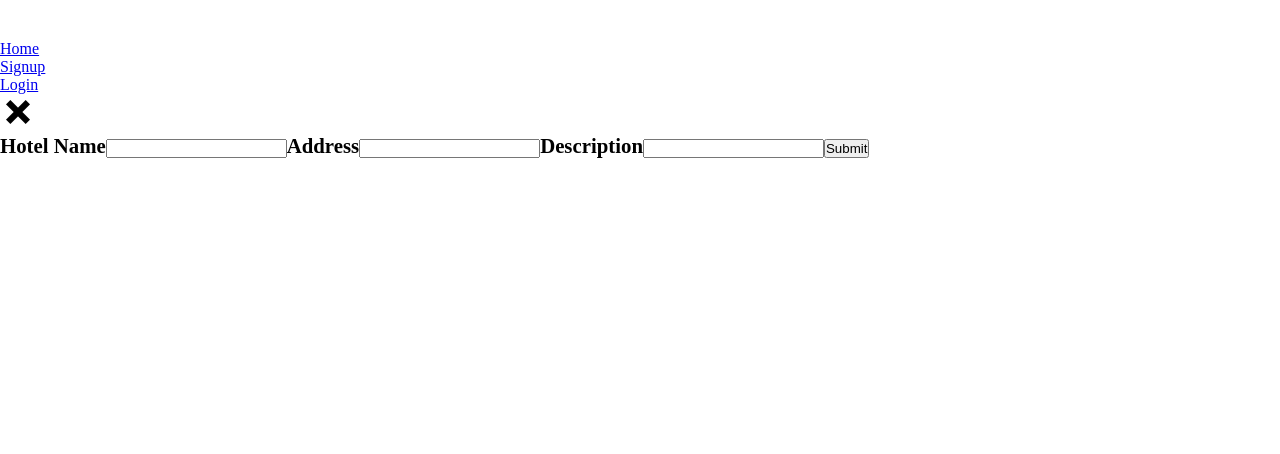
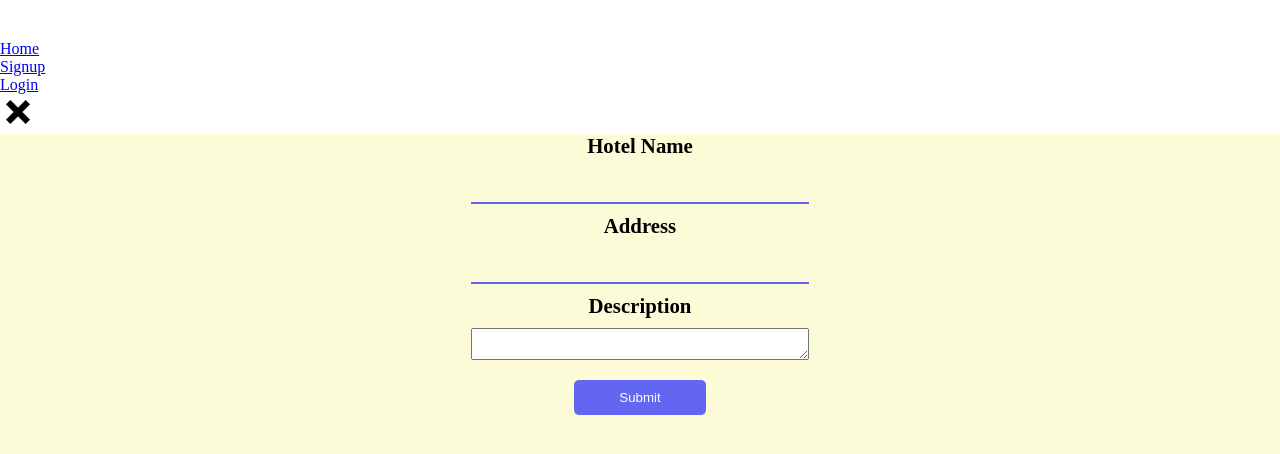
Before and after one commit to Bojan227/hotel-review-frontend, a React (Vite) app: page /edit/1 in a window 1280 px wide. Shown: the top 454 px of the page. Built offline with nearby package versions, Linux system fonts and the light colour scheme; no server answers.

Commit message:
Mobile friendly design for the forms

```diff
--- a/src/components/CreateHotelForm.tsx
+++ b/src/components/CreateHotelForm.tsx
@@ -20,27 +20,23 @@ export default function CreateHotelForm() {
   };
 
   return (
-    <form onSubmit={handleSubmit}>
-      <label htmlFor="hotelName">
-        Hotel Name
+    <form onSubmit={handleSubmit} className="main-form">
+      <div>
+        {files && <img src={URL.createObjectURL(files[0])} />}
+        <label htmlFor="hotelName">Hotel Name</label>
         <InputField
           type="text"
           value={hotelName}
           onChange={(hotelName) => setHotelName(hotelName)}
         />
-      </label>
-      <label htmlFor="address">
-        Address
+        <label htmlFor="address">Address</label>
         <InputField
           type="text"
           value={address}
           onChange={(address) => setAddress(address)}
         />
-      </label>
-      <label htmlFor="description">
-        Description
+        <label htmlFor="description">Description</label>
         <textarea value={text} onChange={(e) => setText(e.target.value)} />
-      </label>
         <input
           onChange={(e) => e.target.files && setFiles([...e.target.files])}
           type="file"
@@ -50,13 +46,14 @@ export default function CreateHotelForm() {
         <label htmlFor="actual-btn">Choose File</label>
 
         <AddButton
-        className="add-hotel-btn"
+          className="primary-btn"
           disabled={!text || !address || !hotelName || !files ? true : false}
         >
           Add Hotel
         </AddButton>
-      {files && <img src={URL.createObjectURL(files[0])} />}
+
         {message && <Navigate to="/" />}
+      </div>
     </form>
   );
 }
--- a/src/components/feed/EditForm.tsx
+++ b/src/components/feed/EditForm.tsx
@@ -2,6 +2,7 @@ import InputField from '../InputField';
 import useEditHotelDetails from '../../hooks/useEditHotelDetails';
 import React from 'react';
 import { Navigate, useParams } from 'react-router-dom';
+import { PrimaryButton } from '../buttons/PrimaryButton';
 
 interface EditFormProps {
   address: string;
@@ -29,34 +30,25 @@ export default function EditForm({
   };
 
   return (
-    <form onSubmit={handleSubmit}>
-      <label htmlFor="hotelName">
-        Hotel Name
+    <form onSubmit={handleSubmit} className="edit-form">
+      <label htmlFor="hotelName">Hotel Name</label>
       <InputField
         type="hotelName"
         value={hotelName}
         onChange={(hotelName) => setHotelName(hotelName)}
       />
-      </label>
-      <label htmlFor="address">
-        Address
+      <label htmlFor="address">Address</label>
       <InputField
         type="address"
         value={address}
         onChange={(address) => setAddress(address)}
       />
-      </label>
-      <label htmlFor="text">
-        Description
-        <InputField
-          type="text"
-          value={text}
-          onChange={(text) => setText(text)}
-        />
-      </label>
+      <label htmlFor="text">Description</label>
+      <textarea value={text} onChange={(e) => setText(e.target.value)} />
+
       {error}
       {message && <Navigate to="/" />}
-      <button>Submit</button>
+      <PrimaryButton disabled={false}>Submit</PrimaryButton>
     </form>
   );
 }
--- a/src/components/feed/feed.css
+++ b/src/components/feed/feed.css
@@ -1,3 +1,35 @@
+.edit-container {
+  background-color: #fcfbd8;
+  min-height: 100vh;
+  display: flex;
+  flex-direction: column;
+  align-items: center;
+  gap: 35px;
+}
+.edit-container > img {
+  width: 100%;
+}
+
+.edit-form {
+  display: flex;
+  flex-direction: column;
+  align-items: center;
+  min-height: 100vh;
+  gap: 10px;
+}
+.edit-form > input {
+  padding: 5px 35px;
+  outline: none;
+  border: none;
+  background-color: inherit;
+  border-bottom: 2px solid #6366f1;
+  font-size: 1.3rem;
+  color: black;
+}
+.edit-form > textarea {
+  width: 100%;
+}
+
 @media (max-width: 660px) {
   .hotel-container {
     background-color: #fcfbd8;
--- a/src/index.css
+++ b/src/index.css
@@ -3,6 +3,7 @@
   margin: 0;
   box-sizing: border-box;
 }
+
 main {
   background-color: #fcfbd8;
   text-align: center;
@@ -50,6 +51,9 @@ main {
   color: black;
 }
 
+.main-form > div > textarea {
+  width: 100%;
+}
 label {
   color: black;
   font-weight: 900;
```
Lines whose indentation alone changed are shown as unchanged.
